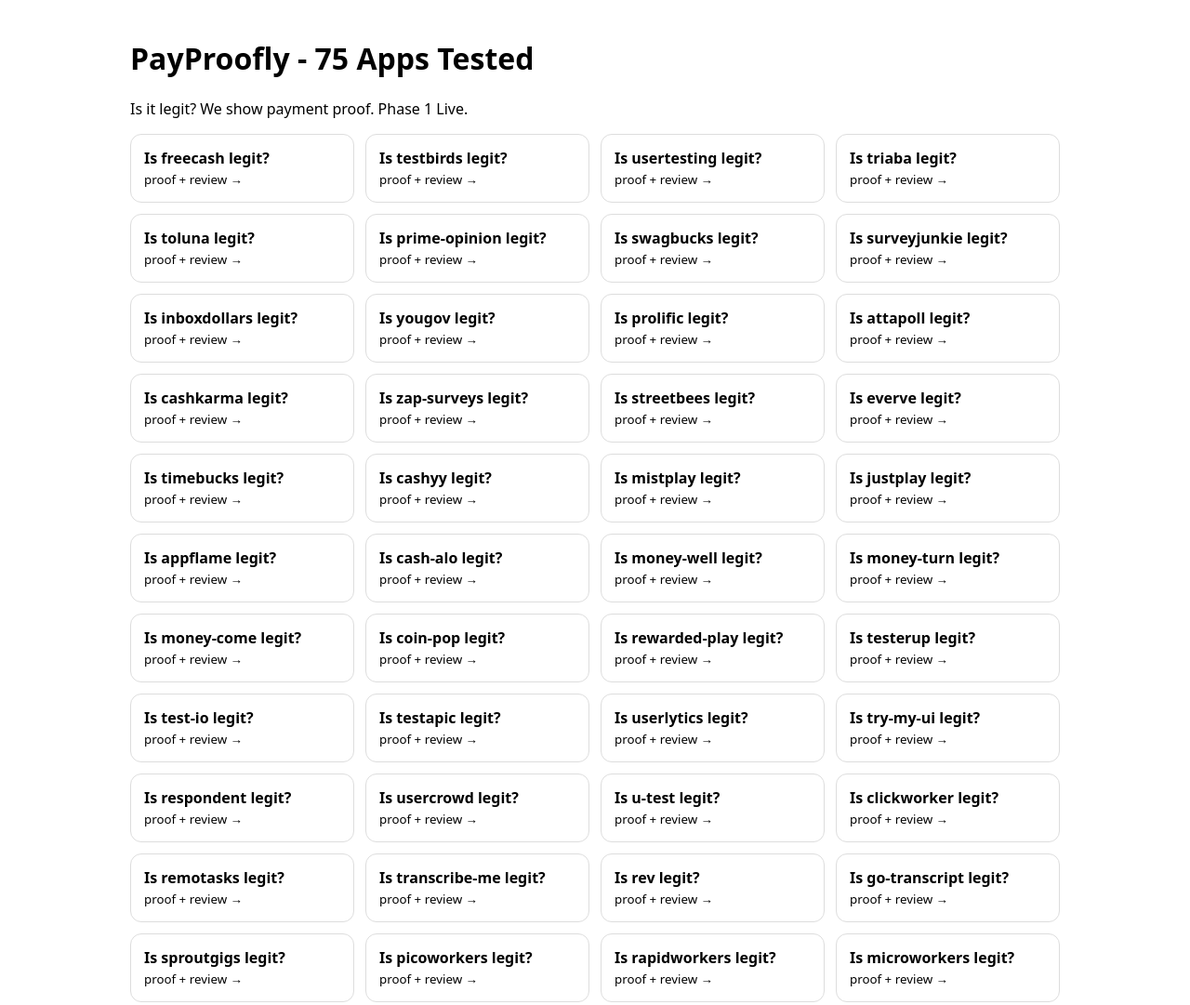
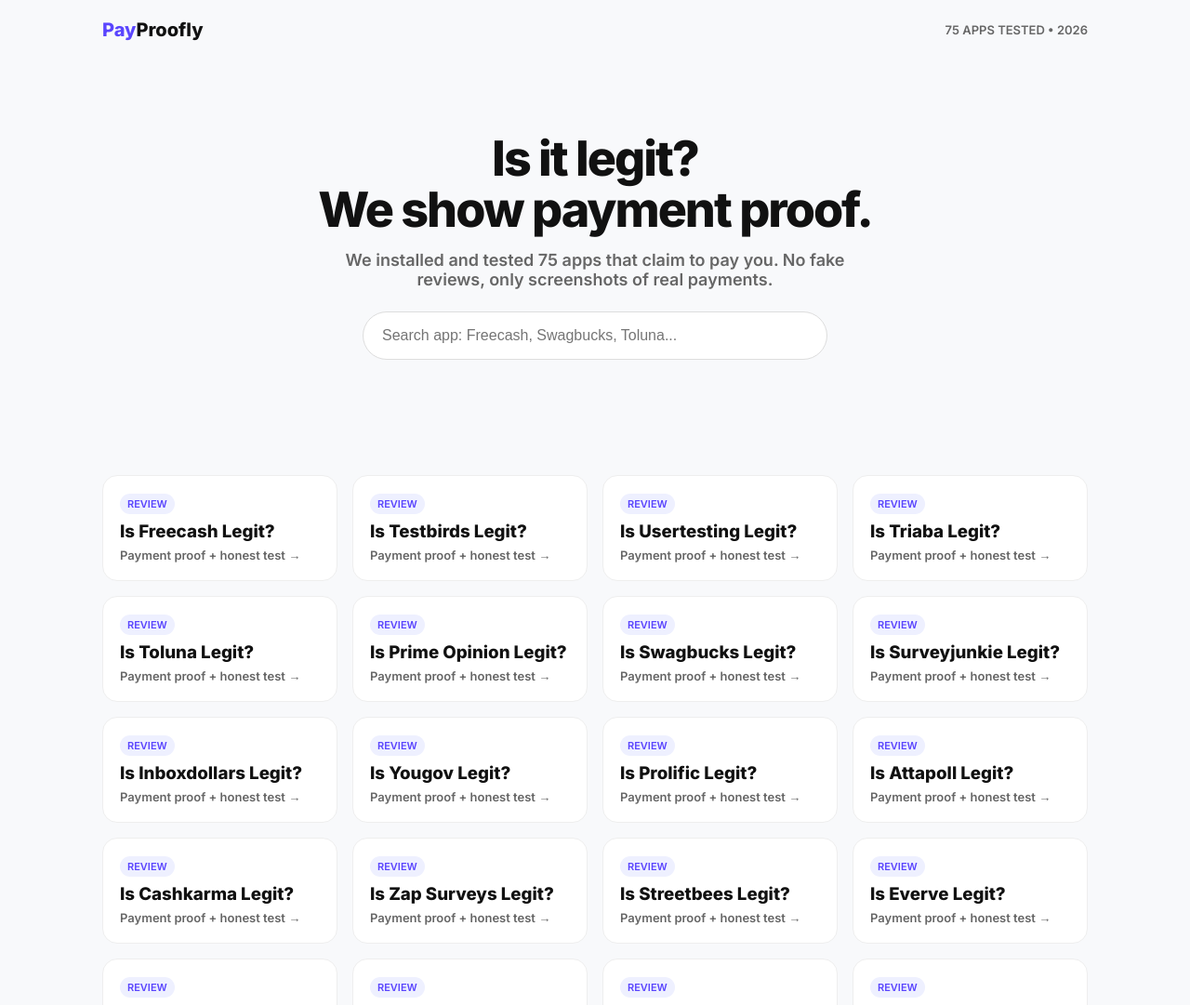
Before and after one commit to DarkOnek/payproofly, a plain HTML site: page index.html in a window 1280 px wide. Shown: the top 1081 px of the page at 93% size. Drawn offline with Linux system fonts and the light colour scheme.

Commit message:
Update index.html

```diff
--- a/index.html
+++ b/index.html
@@ -1,16 +1,38 @@
 <!DOCTYPE html>
-<html lang="en"><head><meta charset="utf-8"><meta name="viewport" content="width=device-width,initial-scale=1">
-<title>PayProofly - 75 Apps Tested</title>
+<html lang="en">
+<head>
+<meta charset="utf-8">
+<meta name="viewport" content="width=device-width,initial-scale=1">
+<title>PayProofly - We Tested 75 Money Apps So You Don't Get Scammed</title>
+<link href="https://fonts.googleapis.com/css2?family=Inter:wght@600;800&display=swap" rel="stylesheet">
 <style>
-body{font-family:system-ui;max-width:1000px;margin:0 auto;padding:20px}
-.grid{display:grid;grid-template-columns:repeat(auto-fill,minmax(200px,1fr));gap:12px}
-.card{border:1px solid #ddd;border-radius:12px;padding:14px;text-decoration:none;color:#000}
-.card:hover{border-color:#000}
-</style></head><body>
-<h1>PayProofly - 75 Apps Tested</h1>
-<p>Is it legit? We show payment proof. Phase 1 Live.</p>
+*{box-sizing:border-box}body{margin:0;font-family:Inter,system-ui;background:#f8f9fb;color:#111}
+header{max-width:1100px;margin:0 auto;padding:20px;display:flex;justify-content:space-between;align-items:center}
+.logo{font-weight:800;font-size:20px} .logo span{color:#5a45fe}
+.hero{max-width:1100px;margin:20px auto;padding:60px 20px;text-align:center}
+.hero h1{font-size:52px;line-height:1.05;margin:0;letter-spacing:-2px}
+.hero p{font-size:18px;color:#666;max-width:600px;margin:16px auto}
+.search{width:100%;max-width:500px;margin:24px auto;display:block;padding:16px 20px;border-radius:999px;border:1px solid #ddd;font-size:16px}
+.grid{max-width:1100px;margin:0 auto;padding:20px;display:grid;grid-template-columns:repeat(auto-fill,minmax(240px,1fr));gap:16px}
+.card{background:#fff;border:1px solid #eee;border-radius:16px;padding:18px;text-decoration:none;color:#111;transition:.2s}
+.card:hover{transform:translateY(-3px);box-shadow:0 10px 30px rgba(0,0,0,.08);border-color:#111}
+.badge{font-size:11px;background:#eef0ff;color:#5a45fe;padding:4px 8px;border-radius:999px;font-weight:600}
+</style>
+</head>
+<body>
+<header><div class="logo"><span>Pay</span>Proofly</div><div style="font-size:13px;color:#666">75 APPS TESTED • 2026</div></header>
+<div class="hero">
+<h1>Is it legit? <br>We show payment proof.</h1>
+<p>We installed and tested 75 apps that claim to pay you. No fake reviews, only screenshots of real payments.</p>
+<input id="s" class="search" placeholder="Search app: Freecash, Swagbucks, Toluna..." onkeyup="filter()">
+</div>
 <div class="grid" id="g"></div>
 <script>
 const apps=["freecash","testbirds","usertesting","triaba","toluna","prime-opinion","swagbucks","surveyjunkie","inboxdollars","yougov","prolific","attapoll","cashkarma","zap-surveys","streetbees","everve","timebucks","cashyy","mistplay","justplay","appflame","cash-alo","money-well","money-turn","money-come","coin-pop","rewarded-play","testerup","test-io","testapic","userlytics","try-my-ui","respondent","usercrowd","u-test","clickworker","remotasks","transcribe-me","rev","go-transcript","sproutgigs","picoworkers","rapidworkers","microworkers","amazonturk","five-squirrels","scribie","honeygain","pawns-app","packetshare","peer2profit","earn-app","cash-raven","cashmagnet","mcmoney","geminset","featurepoints","cashpirate","appkarma","appstation","cash-em-all","lucky-cash","bumped","acorns","sweatcoin","step-set-go","current-music","mode-earn-app","foap","shutterstock-contributor","eyeem","userfeel","be-my-eye","roamler","field-agent","mobeye"];
-document.getElementById('g').innerHTML=apps.map(a=>`<a class="card" href="/${a}/"><b>Is ${a} legit?</b><br><small>proof + review →</small></a>`).join('');
-</script></body></html>
+const g=document.getElementById('g');
+function render(list){g.innerHTML=list.map(a=>`<a class="card" href="/${a}/"><span class="badge">REVIEW</span><h3 style="margin:10px 0 6px;text-transform:capitalize">Is ${a.replace(/-/g,' ')} legit?</h3><p style="margin:0;color:#666;font-size:13px">Payment proof + honest test →</p></a>`).join('')}
+function filter(){const q=document.getElementById('s').value.toLowerCase();render(apps.filter(a=>a.includes(q)))}
+render(apps);
+</script>
+</body>
+</html>
```
